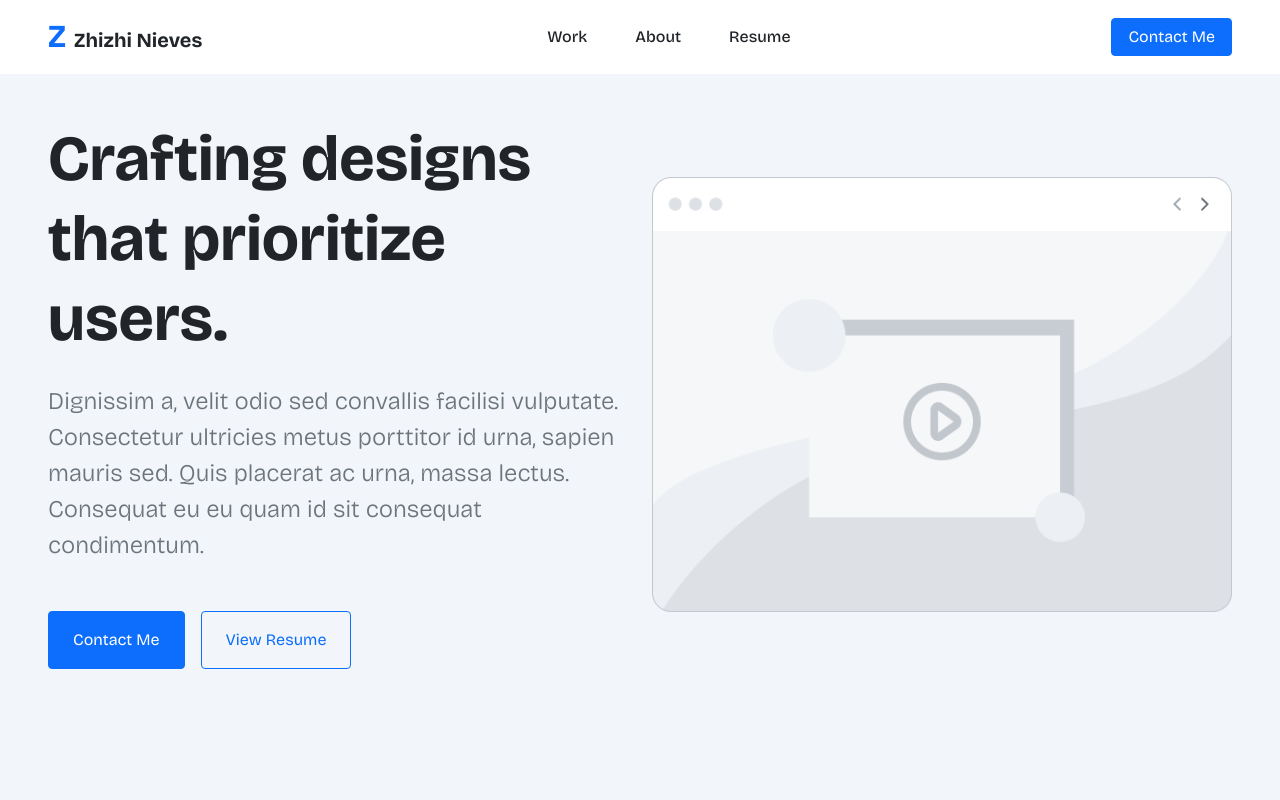
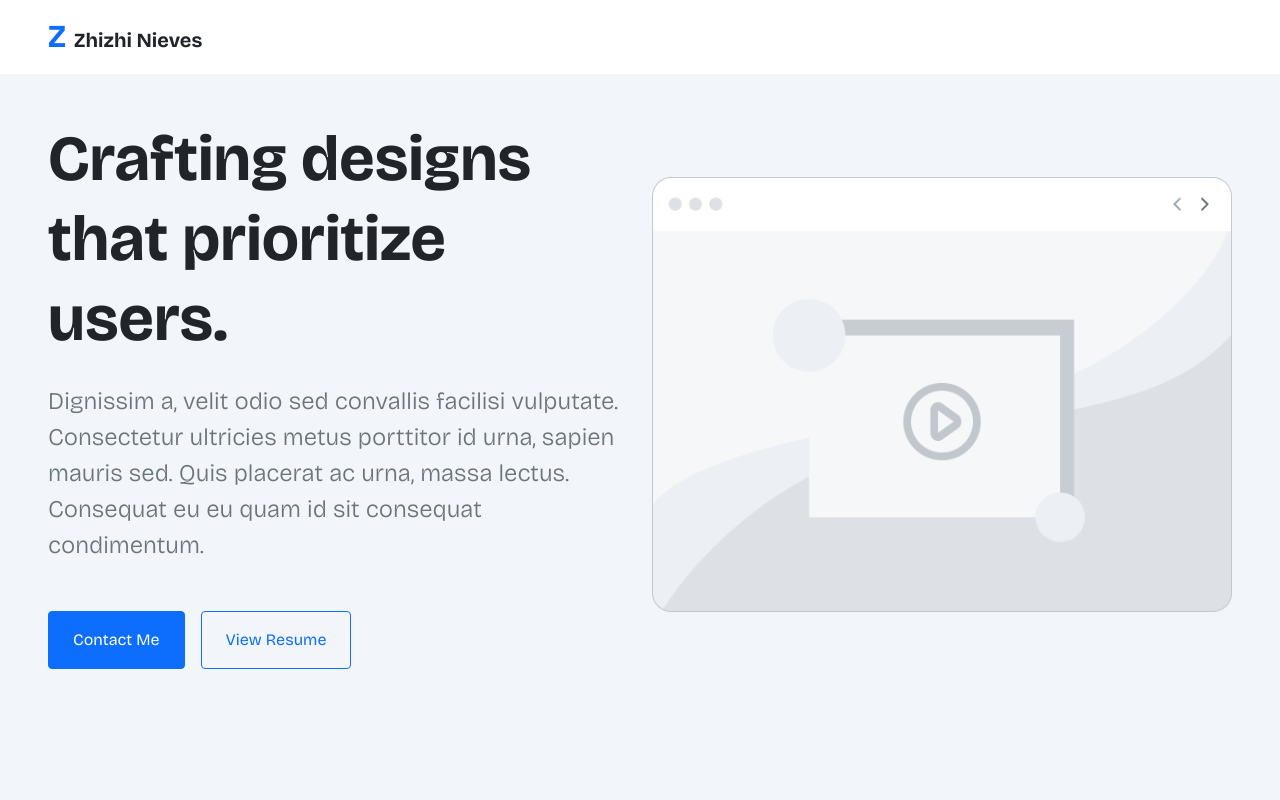
Before and after one commit to Bulbasar/Zhi, a React (Vite) app: page / in a window 1280 px wide. Shown: the top 800 px of the page. Built offline with nearby package versions, Linux system fonts and the light colour scheme.

Commit message:
Second Commit

```diff
--- a/src/main.jsx
+++ b/src/main.jsx
@@ -1,6 +1,7 @@
 import { StrictMode } from "react";
 import { createRoot } from "react-dom/client";
 import "./styles/main.css";
+import "./styles/animation.css";
 
 // modules
 import Navbar from "./modules/navbar/Navbar";
--- a/src/modules/navbar/Navbar.jsx
+++ b/src/modules/navbar/Navbar.jsx
@@ -2,17 +2,20 @@ import React from "react";
 
 const Navbar = () => {
   return (
-    <nav className="navbar navbar-expand-lg navbar-light bg-white">
+    <nav className="navbar navbar-expand-lg navbar-light bg-white ">
       <div className="container-fluid px-5 navbar-container">
         {/* Brand Name */}
-        <a className="navbar-brand fw-bold text-primary" href="#">
+        <a
+          className="navbar-brand fw-bold text-primary navbar-slide-down-logo"
+          href="#"
+        >
           <span className="fs-2 custom-logo">Z</span>
           <span className="h-100 mx-2 text-dark">Zhizhi Nieves</span>
         </a>
 
         {/* Hamburger Menu Button */}
         <button
-          className="navbar-toggler"
+          className="navbar-toggler navbar-slide-down-menu1"
           type="button"
           data-bs-toggle="collapse"
           data-bs-target="#navbarNav"
@@ -26,7 +29,7 @@ const Navbar = () => {
         {/* Centered Navbar Links and Right-Aligned Button */}
         <div className="collapse navbar-collapse" id="navbarNav">
           <ul className="navbar-nav mx-auto">
-            <li className="nav-item mx-3">
+            <li className="nav-item mx-3 navbar-slide-down-menu1">
               <a
                 className="nav-link text-dark"
                 style={{ fontWeight: 500 }}
@@ -35,7 +38,7 @@ const Navbar = () => {
                 Work
               </a>
             </li>
-            <li className="nav-item mx-3">
+            <li className="nav-item mx-3 navbar-slide-down-menu2">
               <a
                 className="nav-link text-dark"
                 style={{ fontWeight: 500 }}
@@ -44,7 +47,7 @@ const Navbar = () => {
                 About
               </a>
             </li>
-            <li className="nav-item mx-3">
+            <li className="nav-item mx-3 navbar-slide-down-menu3">
               <a
                 className="nav-link text-dark"
                 style={{ fontWeight: 500 }}
@@ -55,7 +58,7 @@ const Navbar = () => {
             </li>
           </ul>
           <a
-            className="contactBtn btn btn-primary text-white px-3"
+            className="contactBtn btn btn-primary text-white px-3 navbar-slide-down-menu4"
             href="#contact"
           >
             Contact Me
--- /dev/null
+++ b/src/styles/animation.css
@@ -0,0 +1,30 @@
+@keyframes slideDown {
+    from {
+      transform: translateY(-100%);
+      opacity: 0;
+    }
+    to {
+      transform: translateY(0);
+      opacity: 1;
+    }
+  }
+
+  .navbar-slide-down-logo {
+    animation: slideDown 0.5s ease-out forwards;
+  }
+
+  .navbar-slide-down-menu1 {
+    animation: slideDown 0.8s ease-out forwards;
+  }
+
+  .navbar-slide-down-menu2 {
+    animation: slideDown 1.2s ease-out forwards;
+  }
+
+  .navbar-slide-down-menu3 {
+    animation: slideDown 1.5s ease-out forwards;
+  }
+
+  .navbar-slide-down-menu4 {
+    animation: slideDown 1.8s ease-out forwards;
+  }
```
